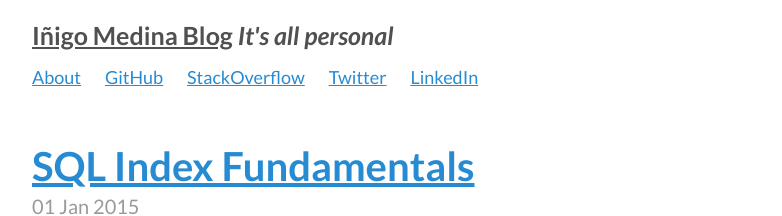
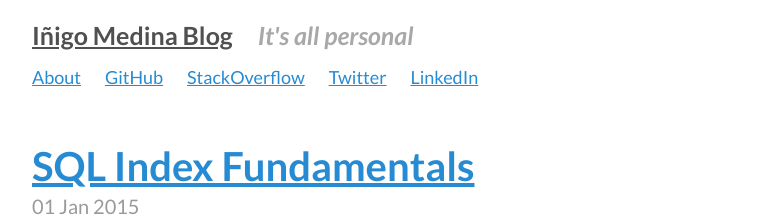
Before and after one commit to grosshat/grosshat.github.io, a Jekyll site: the page built from index.html, in a window 1280 px wide. Shown: the top 216 px of the page, without its empty margins (248-1030 px from the left). Built offline with Jekyll 4.4.1, drawn with Linux system fonts in a browser that asks for light colours; Markdown is read by kramdown in place of the engine named in the settings.

Commit message:
Update styles for tagline.

```diff
--- a/public/css/poole.css
+++ b/public/css/poole.css
@@ -200,6 +200,9 @@ pre code {
 /* Quotes */
 .quote {
   font-style: italic;
+  display: inline-block;
+  margin-left: 20px;
+  color: #a8a8a8;
 }
 blockquote {
   padding: .5rem 1rem;
```
